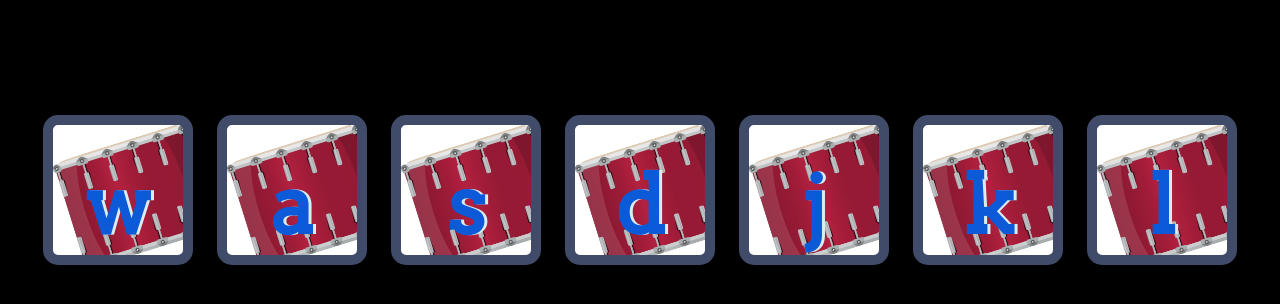
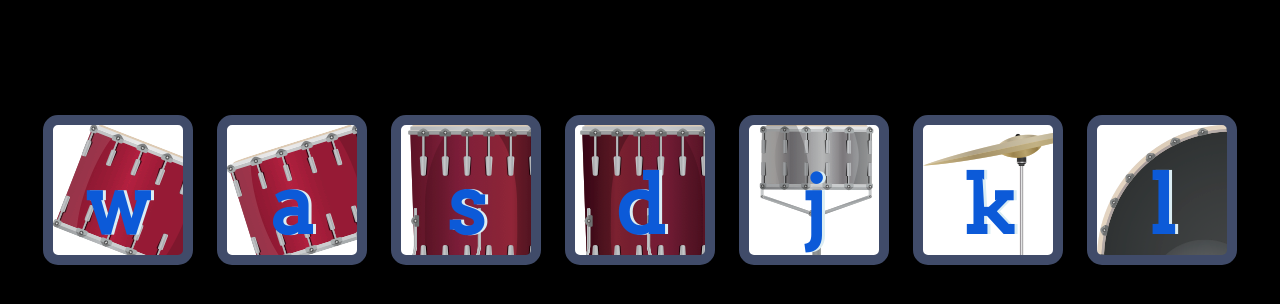
Before and after one commit to skmominali17/Drum-Kit, a plain HTML site: page index.html in a window 1280 px wide. Shown: the part 174-478 px from the top of the page. Drawn offline with Linux system fonts and the light colour scheme.

Commit message:
Update style.css

```diff
--- a/style.css
+++ b/style.css
@@ -12,7 +12,7 @@ body {
   }
 
   .w {
-     background-image: url("Drum images/tom2.png");
+     background-image: url("Drum images/tom1.png");
   }
 
   .a {
@@ -20,23 +20,23 @@ body {
   }
 
   .s {
-    background-image: url("Drum images/tom2.png");
+    background-image: url("Drum images/tom3.png");
   }
 
   .d {
-    background-image: url("Drum images/tom2.png");
+    background-image: url("Drum images/tom4.png");
   }
 
   .j {
-    background-image: url("Drum images/tom2.png");
+    background-image: url("Drum images/snare.png");
   }
 
   .k {
-    background-image: url("Drum images/tom2.png");
+    background-image: url("Drum images/crash.png");
   }
 
   .l {
-    background-image: url("Drum images/tom2.png");
+    background-image: url("Drum images/kick.png");
   }
 
   .set {
```
